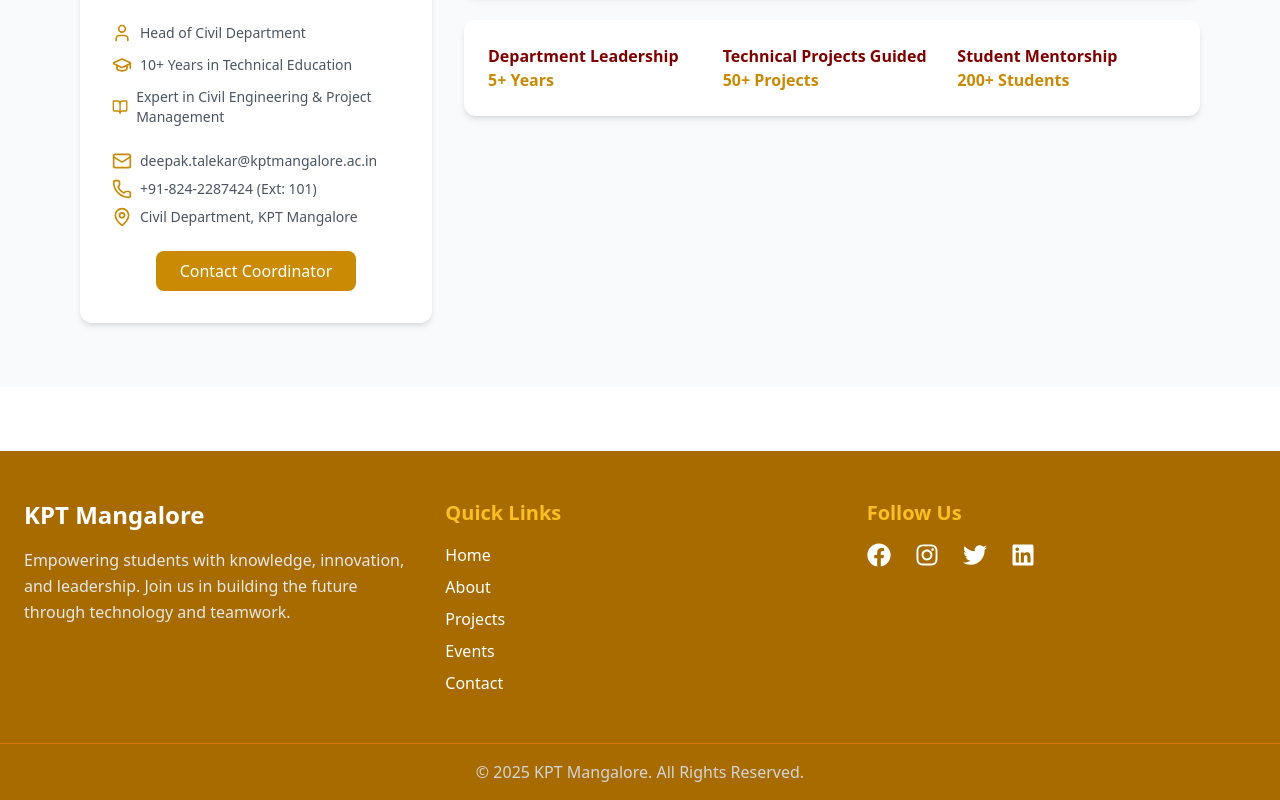
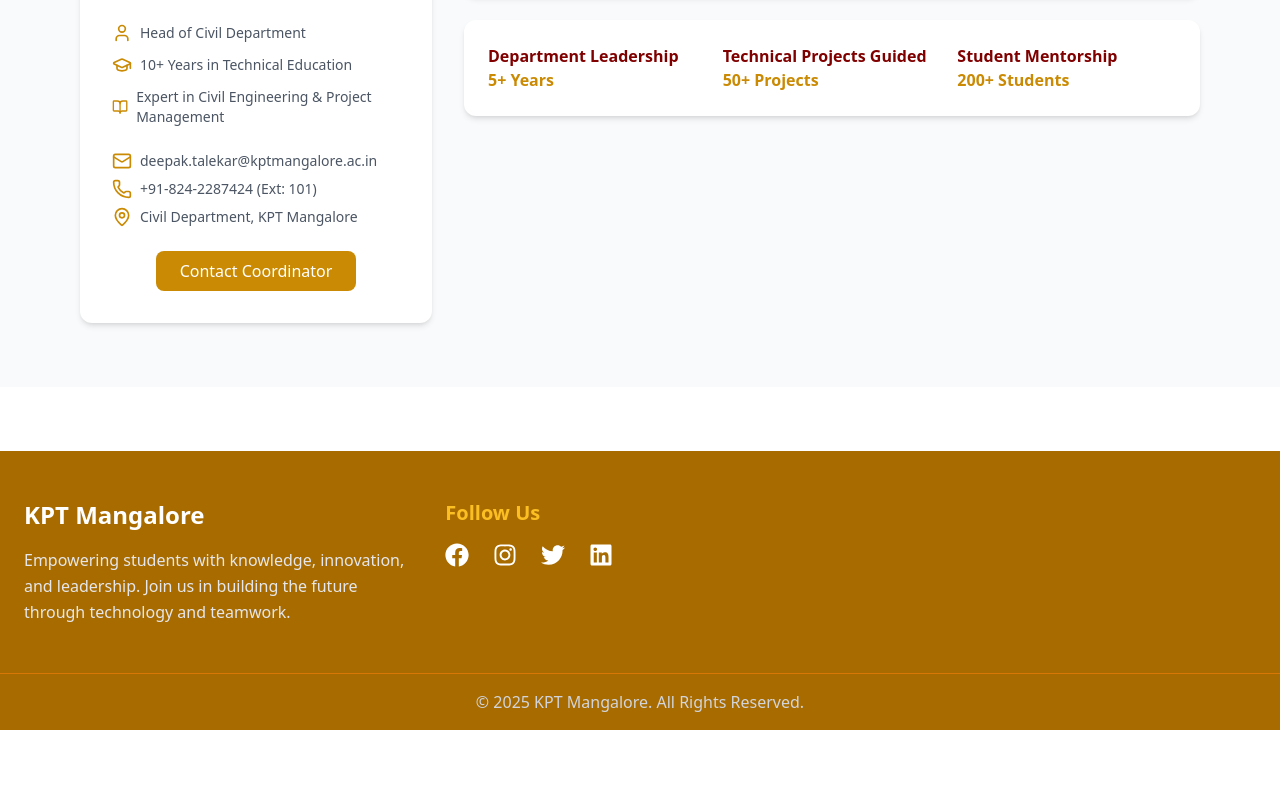
Before and after one commit to ganeshvgs/kpt-tech, a React (Create React App) app: page /coordinator in a window 1280 px wide. Shown: the part 608-1408 px from the top of the page. After the commit the page ends 1338 px from the top, so only its background shows below. Built offline with nearby package versions, Linux system fonts and the light colour scheme.

Commit message:
Update Footer.js

```diff
--- a/src/components/Footer.js
+++ b/src/components/Footer.js
@@ -17,17 +17,7 @@
         </div>
 
         {/* Quick Links */}
-        <div>
-          <h3 className="text-xl font-semibold mb-4 text-amber-400">Quick Links</h3>
-          <ul className="space-y-2">
-  <li><Link to="/" className="hover:text-amber-400 transition">Home</Link></li>
-  <li><Link to="/about" className="hover:text-amber-400 transition">About</Link></li>
-  <li><Link to="/projects" className="hover:text-amber-400 transition">Projects</Link></li>
-  <li><Link to="/events" className="hover:text-amber-400 transition">Events</Link></li> {/* 👈 Added */}
-  <li><Link to="/contact" className="hover:text-amber-400 transition">Contact</Link></li>
-</ul>
 
-        </div>
 
         {/* Social Media */}
         <div>
```
